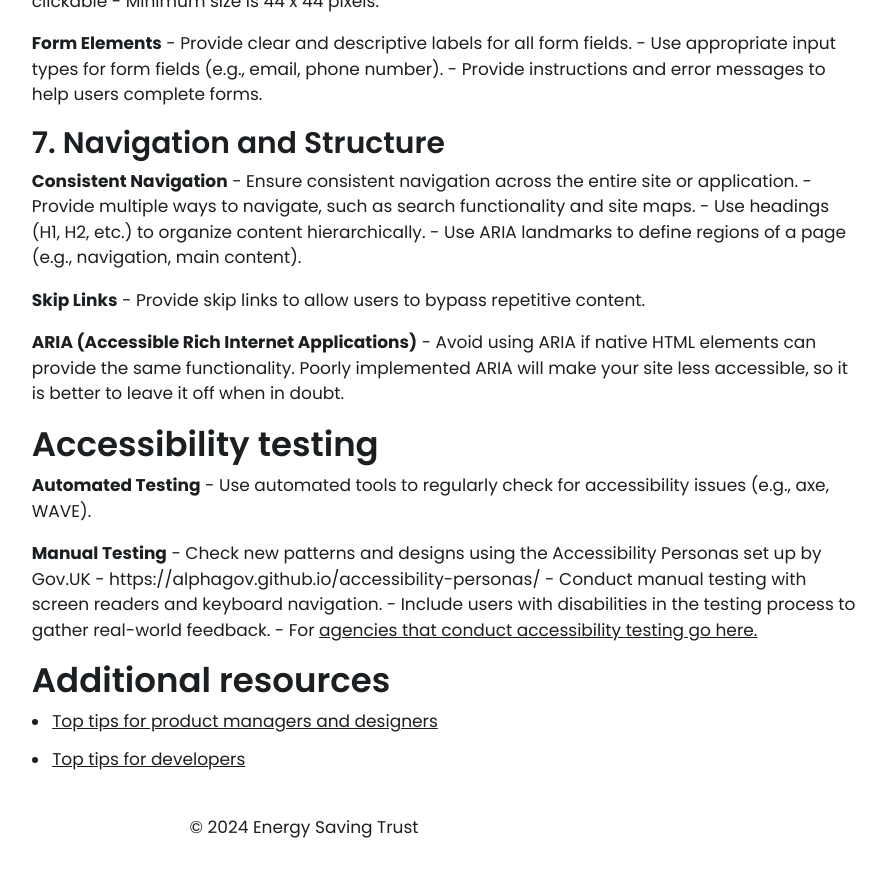
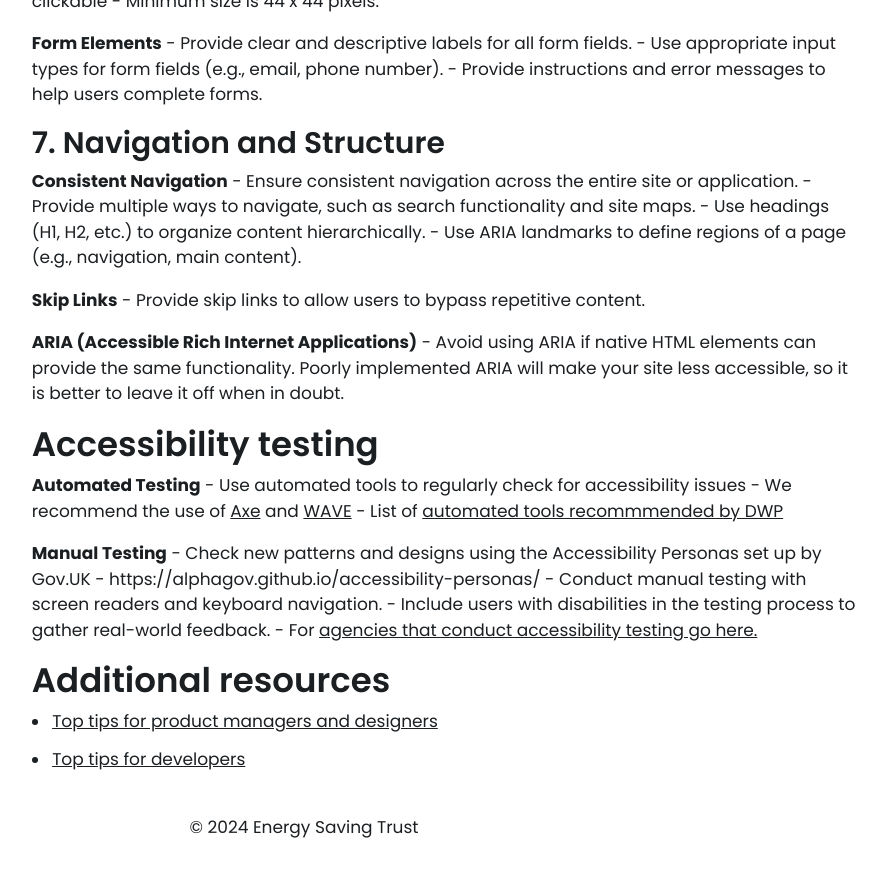
Before and after one commit to Energy-Saving-Trust/Design-System, a Jekyll site: the page built from guidelines/accessibility.md, in a window 1280 px wide and 900 px high, scrolled down 1566 px. Shown: the top 877 px of the window, without its empty margins (336-1222 px from the left). Built offline with Jekyll 4.4.1, drawn with Linux system fonts in a browser that asks for light colours; nearby versions of some CDN libraries; some of the changed text lies outside the part shown.

Commit message:
Update accessibility.md

```diff
--- a/guidelines/accessibility.md
+++ b/guidelines/accessibility.md
@@ -13,7 +13,7 @@
 **This means we create a simpler and perhaps less flashier design to priortise the needs of all users.**
 
 ### 1. Colour
-- Use tools like the WCAG Contrast Checker to verify contrast ratios.
+- Use tools like the [Adobe Contrast Checker](https://color.adobe.com/create/color-contrast-analyzer) to verify contrast ratios.
 - Ensure a minimum contrast ratio of 4.5:1 for text against background.
 - Use tools to check color contrast and make adjustments as necessary.
 - Text and interactive elements (buttons, links, clickable icons) should have a contrast ratio of at least 4.5:1 against their background.
@@ -74,7 +74,9 @@
 ## Accessibility testing
 
 **Automated Testing**
-- Use automated tools to regularly check for accessibility issues (e.g., axe, WAVE).
+- Use automated tools to regularly check for accessibility issues
+- We recommend the use of [Axe](https://chromewebstore.google.com/detail/axe-devtools-web-accessib/lhdoppojpmngadmnindnejefpokejbdd) and [WAVE](https://wave.webaim.org/extension/)
+- List of [automated tools recommmended by DWP](https://accessibility-manual.dwp.gov.uk/tools-and-resources/automated-accessibility-testing)
 
 **Manual Testing**
 - Check new patterns and designs using the Accessibility Personas set up by Gov.UK
```
